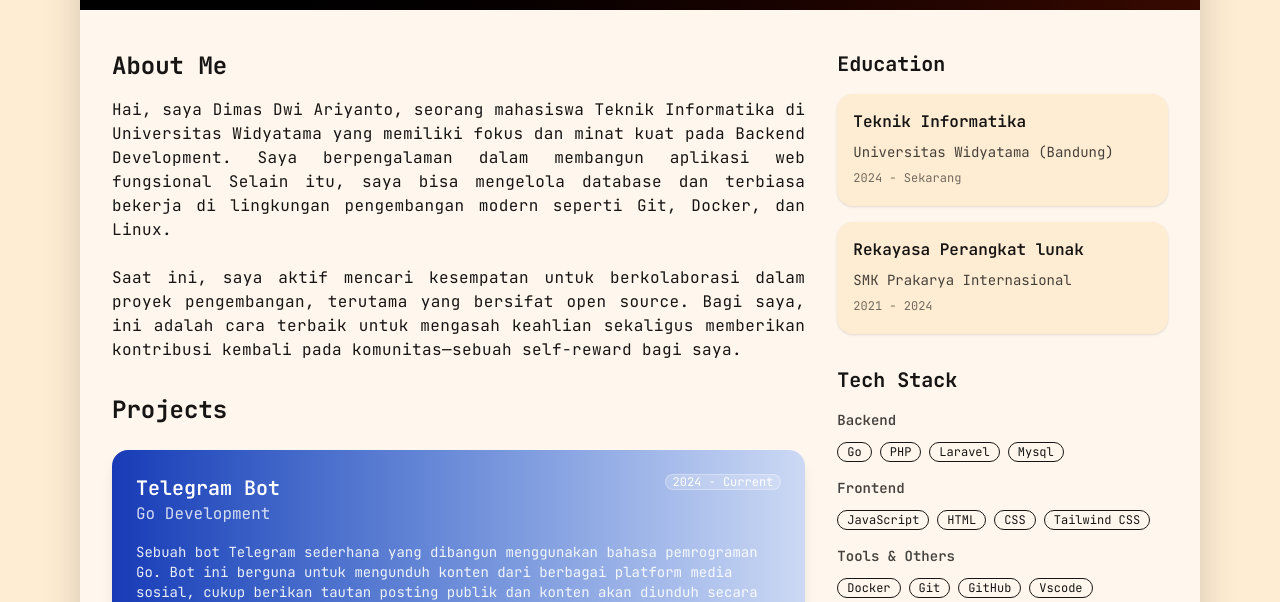
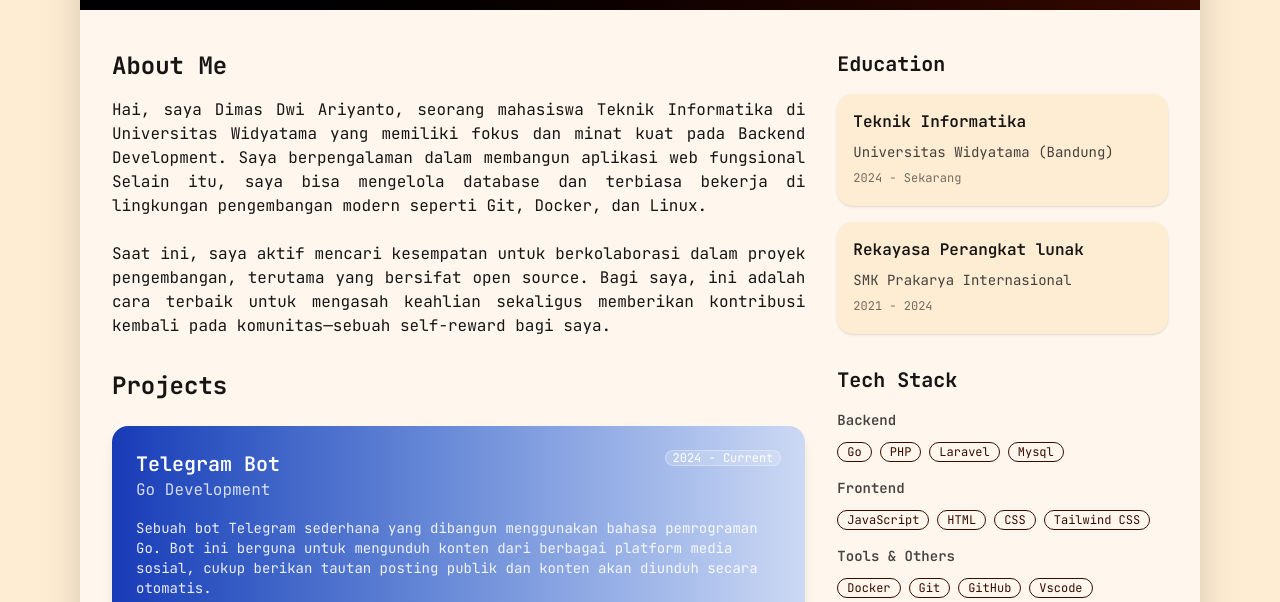
Before and after one commit to pavelc4/tugas-cv, a website: page index.html in a window 1280 px wide. Shown: the part 198-800 px from the top of the page. Drawn offline with nearby package versions, Linux system fonts and the light colour scheme; files that its build step writes are made by us from their sources.

Commit message:
style(ui): refine text tracking and skill badge styling
- Adjust text tracking from `tracking-wide` to `tracking-normal` in the "About Me" section.
- Add `md:subpixel-antialiased` to "About Me" paragraphs for improved text rendering.
- Apply `badge-secondary` class to all skill badges in the "Skills" section to change outline color.

Signed-off-by: pavelc4 <dimzzy23@gmail.com>

```diff
--- a/index.html
+++ b/index.html
@@ -47,10 +47,10 @@
                         <section>
                             <h2 class="text-xl sm:text-2xl font-bold mb-3 sm:mb-4 text-base-content">About Me</h2>
                             <div class="prose prose-sm sm:prose max-w-none  ">
-                                <p class="text-sm sm:text-base leading-relaxed tracking-wide mb-6 text-justify">
+                                <p class="text-sm sm:text-base leading-relaxed tracking-normal mb-6 text-justify  md:subpixel-antialiased ">
                                     Hai, saya Dimas Dwi Ariyanto, seorang mahasiswa Teknik Informatika di Universitas Widyatama yang memiliki fokus dan minat kuat pada Backend Development. Saya berpengalaman dalam membangun aplikasi web fungsional  Selain itu, saya bisa mengelola database  dan terbiasa bekerja di lingkungan pengembangan modern seperti Git, Docker, dan Linux.
                                 </p>
-                                <p class="text-sm sm:text-base leading-relaxed tracking-wide text-justify">
+                                <p class="text-sm sm:text-base leading-relaxed tracking-normal text-justify md:subpixel-antialiased ">
                                     Saat ini, saya aktif mencari kesempatan untuk berkolaborasi dalam proyek pengembangan, terutama yang bersifat open source. Bagi saya, ini adalah cara terbaik untuk mengasah keahlian sekaligus memberikan kontribusi kembali pada komunitas—sebuah self-reward bagi saya.
                                 </p>
                             </div>
@@ -159,32 +159,32 @@
                             <div class="space-y-3 sm:space-y-4">
                                 <div>
                                     <h3 class="font-semibold text-base-content/80 mb-2 sm:mb-3 text-xs sm:text-sm">Backend</h3>
-                                    <div class="flex flex-wrap gap-1 sm:gap-2">
-                                        <div class="badge badge-outline text-xs">Go</div>
-                                        <div class="badge badge-outline text-xs">PHP</div>
-                                        <div class="badge badge-outline text-xs">Laravel</div>
-                                        <div class="badge badge-outline text-xs">Mysql</div>
+                                    <div class="flex flex-wrap gap-1 sm:gap-2 bg">
+                                        <div class="badge badge-outline  badge-secondary  text-xs">Go</div>
+                                        <div class="badge badge-outline badge-secondary text-xs">PHP</div>
+                                        <div class="badge badge-outline  badge-secondary text-xs">Laravel</div>
+                                        <div class="badge badge-outline  badge-secondary text-xs">Mysql</div>
                                     </div>
                                 </div>
 
                                 <div>
                                     <h3 class="font-semibold text-base-content/80 mb-2 sm:mb-3 text-xs sm:text-sm">Frontend</h3>
                                     <div class="flex flex-wrap gap-1 sm:gap-2">
-                                        <div class="badge badge-outline text-xs">JavaScript</div>
-                                        <div class="badge badge-outline text-xs">HTML</div>
-                                        <div class="badge badge-outline text-xs">CSS</div>
-                                        <div class="badge badge-outline text-xs">Tailwind CSS</div>
+                                        <div class="badge badge-outline badge-secondary text-xs">JavaScript</div>
+                                        <div class="badge badge-outline badge-secondary text-xs">HTML</div>
+                                        <div class="badge badge-outline badge-secondary text-xs">CSS</div>
+                                        <div class="badge badge-outline badge-secondary text-xs">Tailwind CSS</div>
                                     </div>
                                 </div>
 
                                 <div>
                                     <h3 class="font-semibold text-base-content/80 mb-2 sm:mb-3 text-xs sm:text-sm">Tools & Others</h3>
                                     <div class="flex flex-wrap gap-1 sm:gap-2">
-                                        <div class="badge badge-outline text-xs">Docker</div>
-                                        <div class="badge badge-outline text-xs">Git</div>
-                                        <div class="badge badge-outline text-xs">GitHub</div>
-                                        <div class="badge badge-outline text-xs">Vscode</div>
-                                        <div class="badge badge-outline text-xs">IntelliJ IDEA</div>
+                                        <div class="badge badge-outline badge-secondary text-xs">Docker</div>
+                                        <div class="badge badge-outline badge-secondary text-xs">Git</div>
+                                        <div class="badge badge-outline badge-secondary text-xs">GitHub</div>
+                                        <div class="badge badge-outline badge-secondary text-xs">Vscode</div>
+                                        <div class="badge badge-outline badge-secondary text-xs">IntelliJ IDEA</div>
                                     </div>
                                 </div>
                             </div>
```
